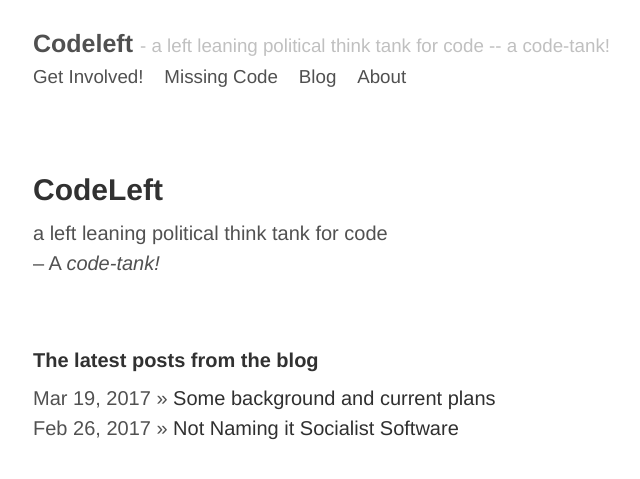
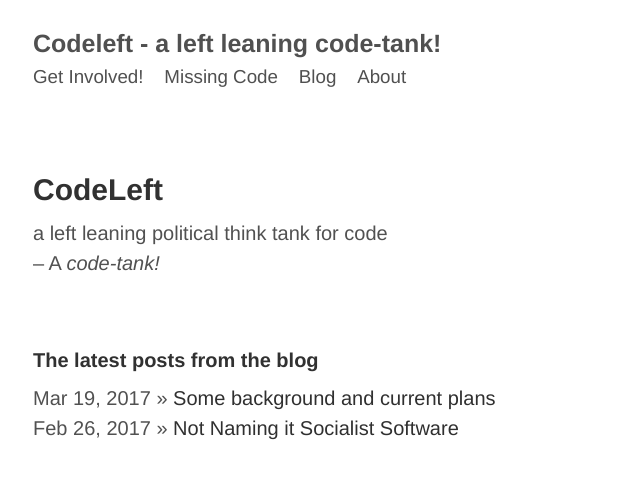
Before and after one commit to johhoi/codeleft, a Jekyll site: the page built from index.md, in a window 1280 px wide. Shown: the top 479 px of the page, without its empty margins (227-867 px from the left). Built offline with Jekyll 4.4.1, drawn with Linux system fonts in a browser that asks for light colours.

Commit message:
Update default.html

```diff
--- a/_layouts/default.html
+++ b/_layouts/default.html
@@ -13,7 +13,7 @@
 <header class="masthead">
    <h3 class="masthead-title">
      <a href="{{ site.url }}">{{ site.title }}</a>
-      <small><bold>- a left leaning political think tank for code -- a code-tank!</bold></small>
+      <bold>- a left leaning code-tank!</bold>
      <br>
      <small>
      <a href="{{ site.baseurl }}/get_involved.html">Get Involved!</a>
```
